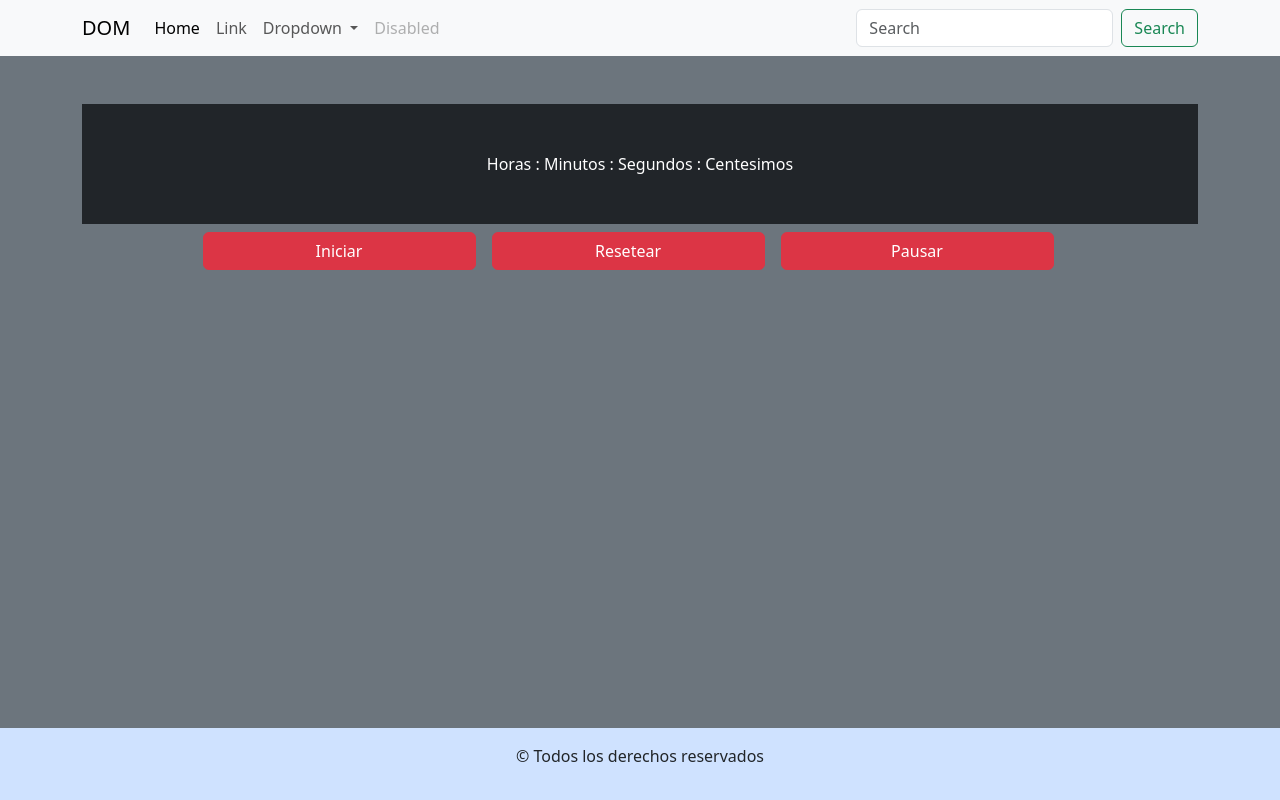
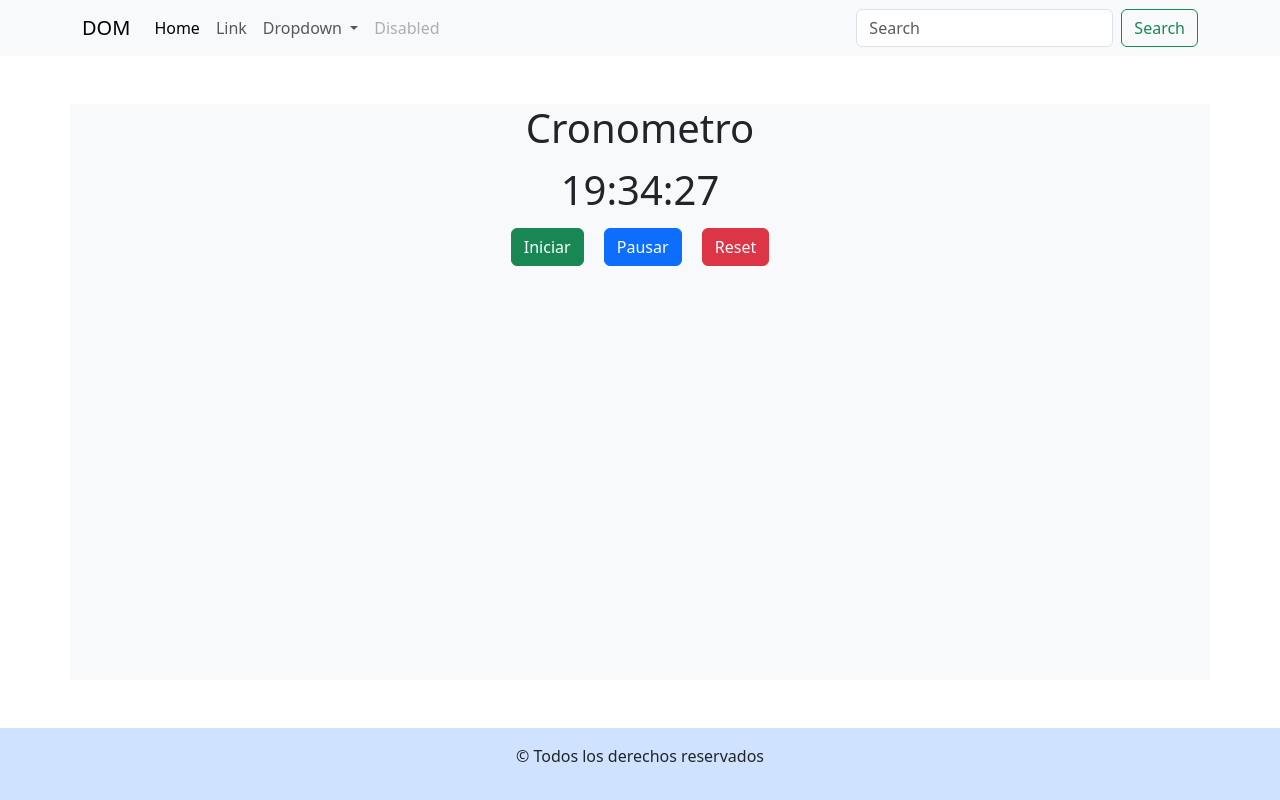
Before and after one commit to faustofern7/ejercicio5, a plain HTML site: page index.html in a window 1280 px wide. Both pictures are taken after a click on the button "Iniciar". Drawn offline with nearby package versions, Linux system fonts and the light colour scheme.

Commit message:
realice la logica del ejercicio 5 del tp de DOM y BOM

```diff
--- a/index.html
+++ b/index.html
@@ -75,26 +75,27 @@
         </nav>
       </header>
 
-    <main class="bg-secondary">
+      <main class="my-5 container text-center bg-light">
+        <section>
+          <h1>Cronometro</h1>
+          <div class="fs-1" id="cronometro">00:00:00</div>
+          <button class="btn btn-success m-2" onclick="iniciarCronometro()">Iniciar</button>
+          <button class="btn btn-primary m-2" onclick="pausarCronometro()">Pausar</button>
+          <button class="btn btn-danger m-2" onclick="resetearCronometro()">Reset</button>
+        </section>
 
-        <div class="container">
-            <div class="bg-dark mt-5 text-white pt-5 pb-5 text-center">Horas : Minutos : Segundos : Centesimos </div>
-            <div class="row col-12 container justify-content-center responsive ">
-                <button class="btn btn-danger col-3 m-2 ">Iniciar</button>
-                <button class="btn btn-danger col-3 m-2 ">Resetear</button>
-                <button class="btn btn-danger col-3 m-2 ">Pausar</button>
-            </div>
-        </div>
-
-    </main>
+      </main>
 
     <footer class="text-center bg-primary-subtle py-3">
         <p>&copy; Todos los derechos reservados</p>
       </footer>
+
     <script
       src="https://cdn.jsdelivr.net/npm/bootstrap@5.3.3/dist/js/bootstrap.bundle.min.js"
       integrity="sha384-YvpcrYf0tY3lHB60NNkmXc5s9fDVZLESaAA55NDzOxhy9GkcIdslK1eN7N6jIeHz"
       crossorigin="anonymous"
     ></script>
+    <script src="./js/logica.js"></script>
+
   </body>
 </html>
--- /dev/null
+++ b/js/logica.js
@@ -0,0 +1,42 @@
+let cronometro;
+let tiempo = 0;
+let intervalo;
+
+function iniciarCronometro() {
+    if (!intervalo) {
+        intervalo = setInterval(function() {
+            tiempo++;
+            actualizarCronometro();
+        }, 1000);
+    }
+}
+
+function pausarCronometro() {
+    clearInterval(intervalo);
+    intervalo = null;
+}
+
+function resetearCronometro() {
+    clearInterval(intervalo);
+    intervalo = null;
+    tiempo = 0;
+    actualizarCronometro();
+}
+
+function actualizarCronometro() {
+    let ahora = new Date();
+    let horas = ahora.getHours();
+    let minutos = ahora.getMinutes();
+    let segundos = ahora.getSeconds();
+
+    horas = horas < 10 ? "0" + horas : horas;
+    minutos = minutos < 10 ? "0" + minutos : minutos;
+    segundos = segundos < 10 ? "0" + segundos : segundos;
+
+    cronometro.textContent = horas + ":" + minutos + ":" + segundos;
+}
+
+
+document.addEventListener("DOMContentLoaded", function() {
+    cronometro = document.getElementById("cronometro");
+});
```
